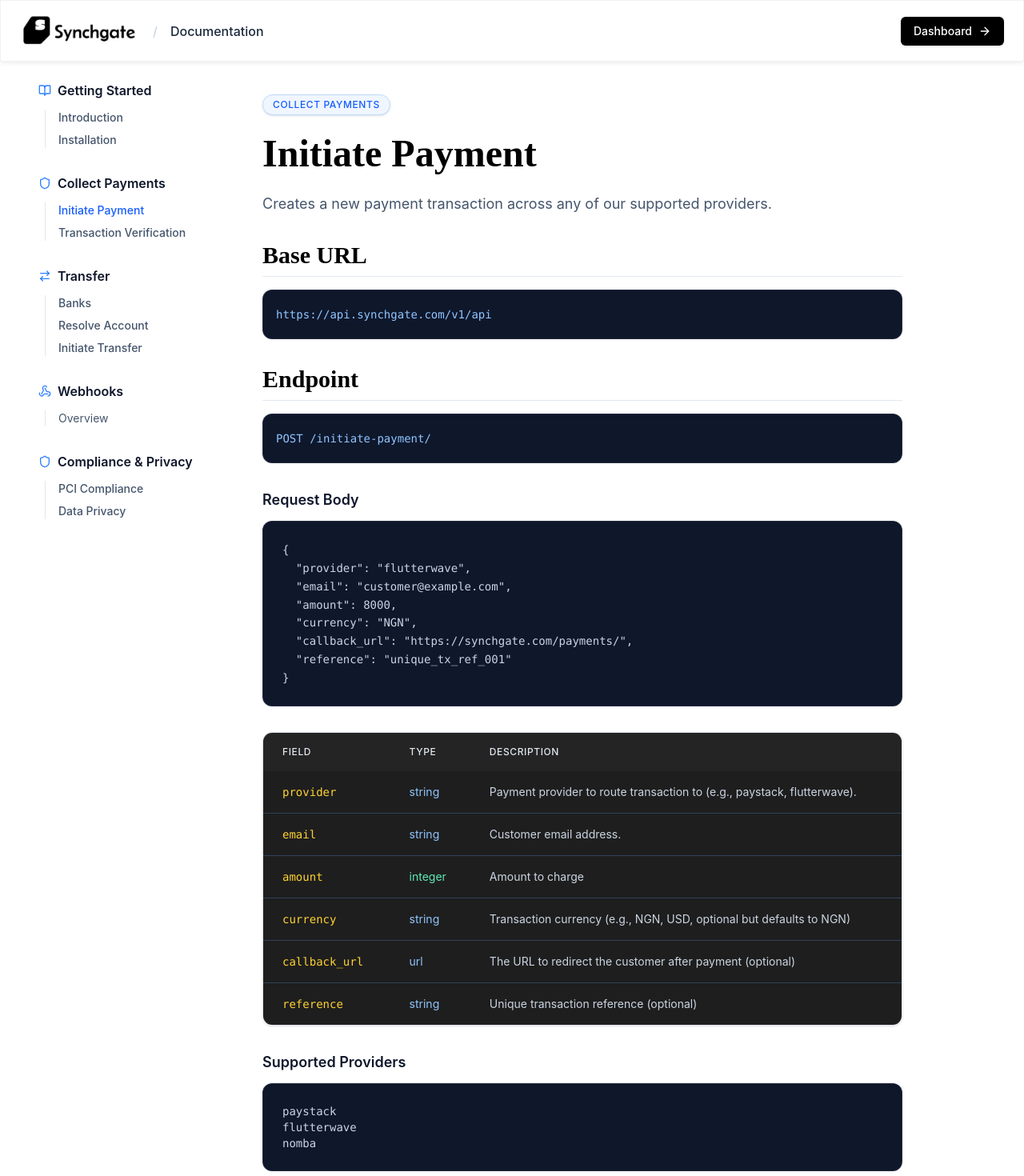
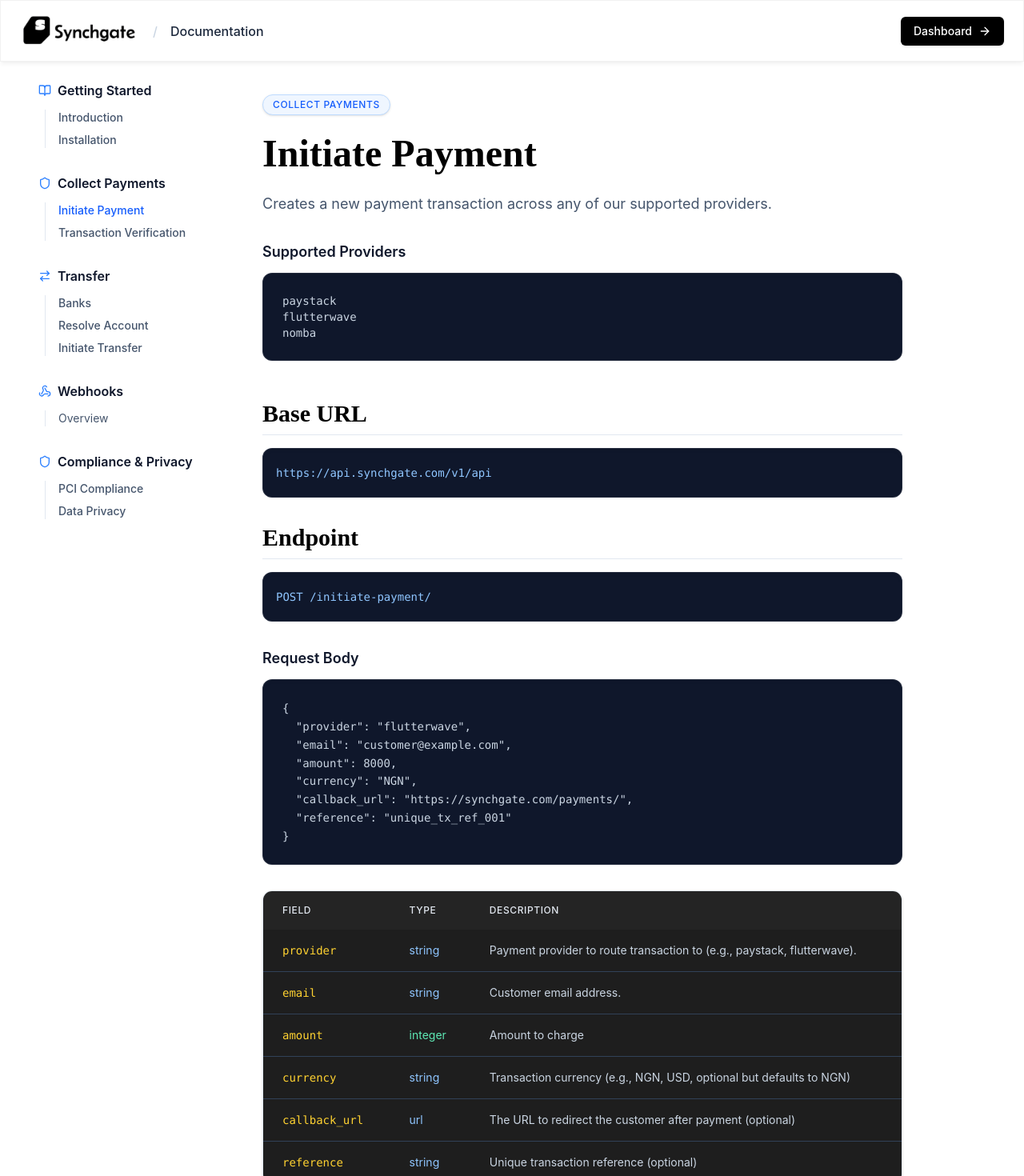
Before and after one commit to synchgate/synch, a React (Vite) app: page /docs/initiate-payment in a window 1280 px wide. Shown: the top 1470 px of the page at 80% size. Built offline with nearby package versions, Linux system fonts and the light colour scheme; no server answers.

Commit message:
added fixes

```diff
--- /dev/null
+++ b/src/components/docs/SupportedProviders.tsx
@@ -0,0 +1,14 @@
+export function SupportedProviders() {
+  return (
+    <>
+      <h3 className="font-semibold text-slate-900 text-lg mb-3">
+        Supported Providers
+      </h3>
+      <div className="bg-slate-900 rounded-xl p-6 text-sm font-mono text-slate-300 mb-12 shadow-inner border border-white/10">
+        <div>paystack</div>
+        <div>flutterwave</div>
+        <div>nomba</div>
+      </div>
+    </>
+  );
+}
--- a/src/pages/LandingPage.tsx
+++ b/src/pages/LandingPage.tsx
@@ -29,6 +29,16 @@
 import pagaLogo from "../assets/brands/paga.png";
 import nombaLogo from "../assets/brands/nomba.png";
 import paypalLogo from "../assets/brands/paypal.png";
+
+type Provider = { src: string; alt: string; size: string };
+
+const PROVIDERS: Provider[] = [
+  { src: paystackLogo, alt: "Paystack", size: "max-w-[180px] md:max-w-[250px] h-16 md:h-[78px]" },
+  { src: flutterwaveLogo, alt: "Flutterwave", size: "max-w-[200px] md:max-w-[270px] h-[72px] md:h-[98px]" },
+  { src: pagaLogo, alt: "Paga", size: "h-6 md:h-[32px]" },
+  { src: nombaLogo, alt: "Nomba", size: "h-6 md:h-[30px]" },
+  { src: paypalLogo, alt: "PayPal", size: "h-7 md:h-[32px]" },
+];
 
 function LandingPage() {
   const [isScrolled, setIsScrolled] = useState(false);
@@ -322,13 +332,7 @@
               >
                 {[1, 2].map((set) => (
                   <div key={set} className="flex items-center gap-16 md:gap-32 px-8 md:px-16 shrink-0">
-                    {[
-                      { src: paystackLogo, alt: "Paystack", size: "max-w-[180px] md:max-w-[250px] h-16 md:h-[78px]" },
-                      { src: flutterwaveLogo, alt: "Flutterwave", size: "max-w-[200px] md:max-w-[270px] h-18 md:h-[98px]" },
-                      { src: pagaLogo, alt: "Paga", size: "h-6 md:h-[32px]" },
-                      { src: nombaLogo, alt: "Nomba", size: "h-6 md:h-[30px]" },
-                      { src: paypalLogo, alt: "PayPal", size: "h-7 md:h-[32px]" },
-                    ].map((logo, idx) => (
+                    {PROVIDERS.map((logo, idx) => (
                       <img
                         key={idx}
                         src={logo.src}
--- a/src/pages/docs/BanksApi.tsx
+++ b/src/pages/docs/BanksApi.tsx
@@ -1,6 +1,7 @@
 import { ArrowLeft, ArrowRight } from "lucide-react";
 import { Link } from "react-router-dom";
 import { CopyButton } from "../../components/ui/CopyButton";
+import { SupportedProviders } from "../../components/docs/SupportedProviders";
 
 function BanksApi() {
   return (
@@ -18,6 +19,9 @@
       <p className="text-lg text-slate-600 leading-relaxed mb-8">
         Retrieve a list of supported banks for transfers using a specific provider.
       </p>
+
+      <SupportedProviders />
+
 
       <h2 className="font-['Outfit'] text-3xl font-bold mb-4 mt-8 border-b border-slate-200 pb-2 text-black">
         Base URL
--- a/src/pages/docs/InitiatePayment.tsx
+++ b/src/pages/docs/InitiatePayment.tsx
@@ -2,6 +2,7 @@
 import { Link } from "react-router-dom";
 import { CopyButton } from "../../components/ui/CopyButton";
 import { SimpleExample } from "../../components/docs/SimpleExample";
+import { SupportedProviders } from "../../components/docs/SupportedProviders";
 
 function InitiatePayment() {
   return (
@@ -19,6 +20,8 @@
       <p className="text-lg text-slate-600 leading-relaxed mb-8">
         Creates a new payment transaction across any of our supported providers.
       </p>
+
+      <SupportedProviders />
 
       <h2 className="font-['Outfit'] text-3xl font-bold mb-4 mt-8 border-b border-slate-200 pb-2 text-black">
         Base URL
@@ -104,14 +107,6 @@
         </table>
       </div>
 
-      <h3 className="font-semibold text-slate-900 text-lg mb-3">
-        Supported Providers
-      </h3>
-      <div className="bg-slate-900 rounded-xl p-6 text-sm font-mono text-slate-300 mb-12 shadow-inner border border-white/10">
-        <div>paystack</div>
-        <div>flutterwave</div>
-        <div>nomba</div>
-      </div>
 
       <h2 className="font-['Outfit'] text-3xl font-bold mb-4 mt-8 border-b border-slate-200 pb-2 text-black">
         Routing Logic
--- a/src/pages/docs/InitiateTransfer.tsx
+++ b/src/pages/docs/InitiateTransfer.tsx
@@ -1,5 +1,6 @@
 import { ArrowLeft } from "lucide-react";
 import { Link } from "react-router-dom";
+import { SupportedProviders } from "../../components/docs/SupportedProviders";
 
 function InitiateTransfer() {
   return (
@@ -17,6 +18,9 @@
       <p className="text-lg text-slate-600 leading-relaxed mb-8">
         Coming soon... This endpoint allows you to initiate an outbound transfer to a specified bank account.
       </p>
+
+      <SupportedProviders />
+
 
       {/* Navigation Footer */}
       <div className="grid grid-cols-2 gap-4 items-center py-8 mt-16 border-t border-slate-200">
--- a/src/pages/docs/ResolveAccount.tsx
+++ b/src/pages/docs/ResolveAccount.tsx
@@ -1,6 +1,7 @@
 import { ArrowLeft, ArrowRight } from "lucide-react";
 import { Link } from "react-router-dom";
 import { CopyButton } from "../../components/ui/CopyButton";
+import { SupportedProviders } from "../../components/docs/SupportedProviders";
 
 function ResolveAccount() {
   return (
@@ -18,6 +19,9 @@
       <p className="text-lg text-slate-600 leading-relaxed mb-8">
         This endpoint allows you to verify a customer's bank account details before initiating a transfer.
       </p>
+
+      <SupportedProviders />
+
 
       <h2 className="font-['Outfit'] text-3xl font-bold mb-4 mt-8 border-b border-slate-200 pb-2 text-black">
         Base URL
--- a/src/pages/docs/TransactionVerification.tsx
+++ b/src/pages/docs/TransactionVerification.tsx
@@ -1,6 +1,7 @@
 import { ArrowLeft } from "lucide-react";
 import { Link } from "react-router-dom";
 import { CopyButton } from "../../components/ui/CopyButton";
+import { SupportedProviders } from "../../components/docs/SupportedProviders";
 
 function TransactionVerification() {
   return (
@@ -18,6 +19,9 @@
       <p className="text-lg text-slate-600 leading-relaxed mb-8">
         Verifies the status of a specific transaction using its reference.
       </p>
+
+      <SupportedProviders />
+
 
       <h2 className="font-['Outfit'] text-3xl font-bold mb-4 mt-8 border-b border-slate-200 pb-2 text-black">
         Base URL
```
